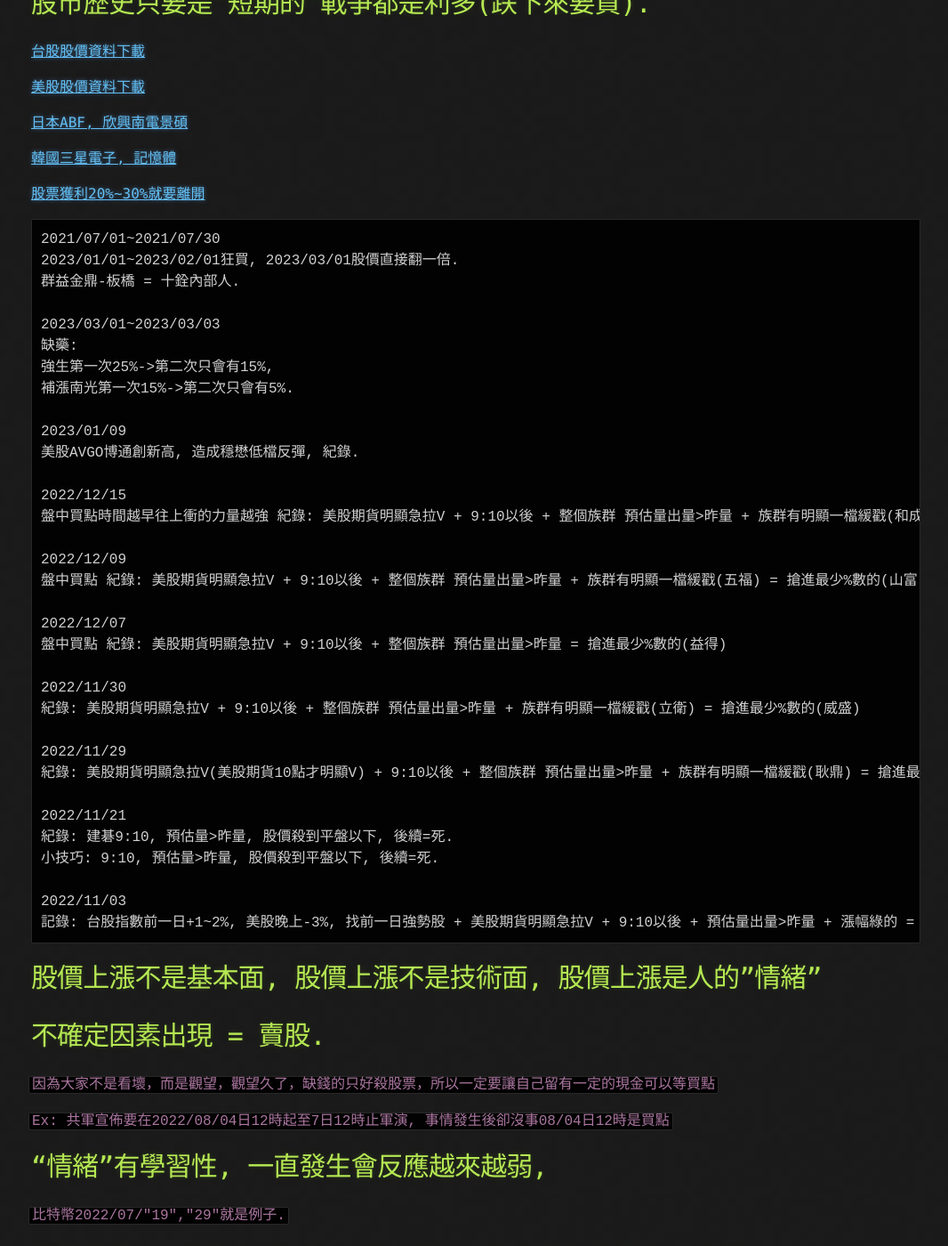
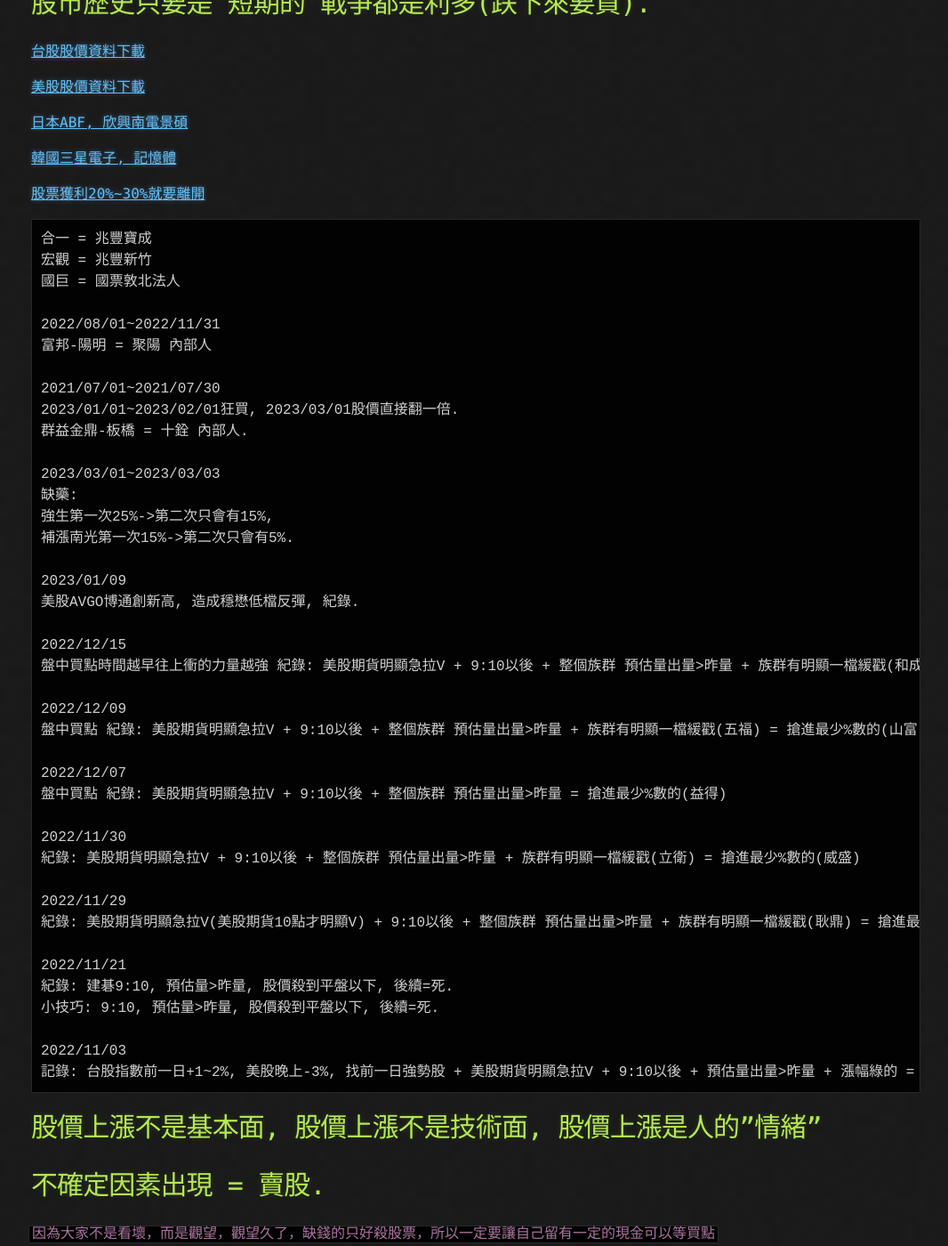
Before and after one commit to lepg5487/Stock_God, a Jekyll site: the page built from experience.md, in a window 1280 px wide and 1400 px high, scrolled down 252 px. Shown: the whole window at 89% size, without its empty margins (105-1171 px from the left). Built offline with Jekyll 4.4.1, drawn with Linux system fonts in a browser that asks for light colours; our own code applies the rules of GitHub Pages for plain Markdown files.

Commit message:
Update experience.md

````diff
--- a/experience.md
+++ b/experience.md
@@ -14,9 +14,16 @@
 
 [股票獲利20%~30%就要離開](https://www.youtube.com/watch?v=AadaEc6pJpw)
 ```
+合一 = 兆豐寶成
+宏觀 = 兆豐新竹
+國巨 = 國票敦北法人
+
+2022/08/01~2022/11/31
+富邦-陽明 = 聚陽 內部人
+
 2021/07/01~2021/07/30
 2023/01/01~2023/02/01狂買, 2023/03/01股價直接翻一倍.
-群益金鼎-板橋 = 十銓內部人.
+群益金鼎-板橋 = 十銓 內部人.
 
 2023/03/01~2023/03/03
 缺藥:
````
